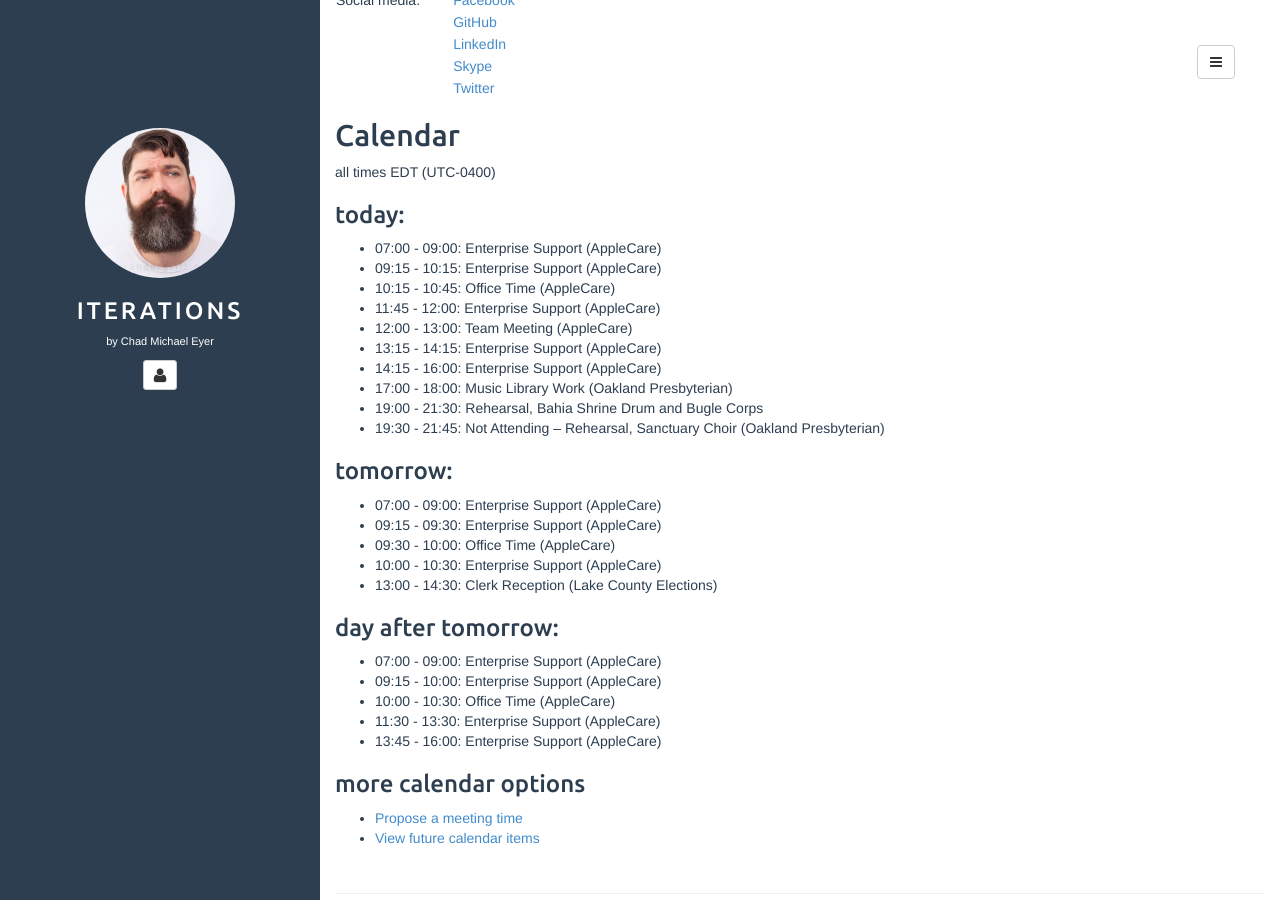
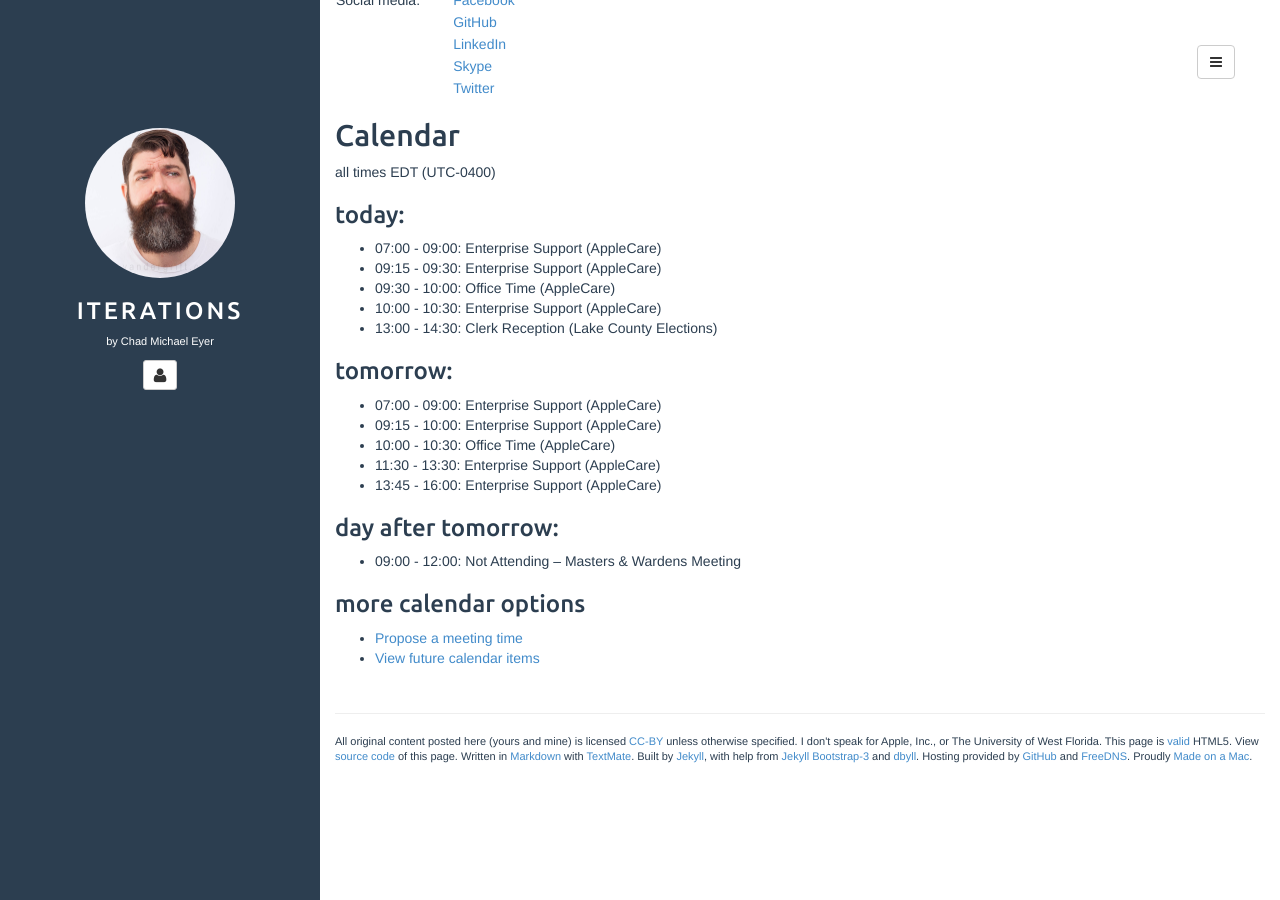
Before and after one commit to chadmichaeleyer/chadmichaeleyer.github.io, a Jekyll site: the page built from about.md, in a window 1280 px wide and 900 px high, scrolled down 1315 px. Built offline with Jekyll 4.4.1, drawn with Linux system fonts in a browser that asks for light colours.

Commit message:
calendar update

```diff
--- a/calendar.markdown
+++ b/calendar.markdown
@@ -1,19 +1,6 @@
 all times EDT (UTC-0400)
 
 ### today:
-
-* 07:00 - 09:00: Enterprise Support (AppleCare)
-* 09:15 - 10:15: Enterprise Support (AppleCare)
-* 10:15 - 10:45: Office Time (AppleCare)
-* 11:45 - 12:00: Enterprise Support (AppleCare)
-* 12:00 - 13:00: Team Meeting (AppleCare)
-* 13:15 - 14:15: Enterprise Support (AppleCare)
-* 14:15 - 16:00: Enterprise Support (AppleCare)
-* 17:00 - 18:00: Music Library Work (Oakland Presbyterian)
-* 19:00 - 21:30: Rehearsal, Bahia Shrine Drum and Bugle Corps
-* 19:30 - 21:45: Not Attending – Rehearsal, Sanctuary Choir (Oakland Presbyterian)
-
-### tomorrow:
 
 * 07:00 - 09:00: Enterprise Support (AppleCare)
 * 09:15 - 09:30: Enterprise Support (AppleCare)
@@ -21,10 +8,14 @@ all times EDT (UTC-0400)
 * 10:00 - 10:30: Enterprise Support (AppleCare)
 * 13:00 - 14:30: Clerk Reception (Lake County Elections)
 
-### day after tomorrow:
+### tomorrow:
 
 * 07:00 - 09:00: Enterprise Support (AppleCare)
 * 09:15 - 10:00: Enterprise Support (AppleCare)
 * 10:00 - 10:30: Office Time (AppleCare)
 * 11:30 - 13:30: Enterprise Support (AppleCare)
 * 13:45 - 16:00: Enterprise Support (AppleCare)
+
+### day after tomorrow:
+
+* 09:00 - 12:00: Not Attending – Masters & Wardens Meeting
```
Also changed, not shown: calendar-year.markdown (+4 -13 lines).
